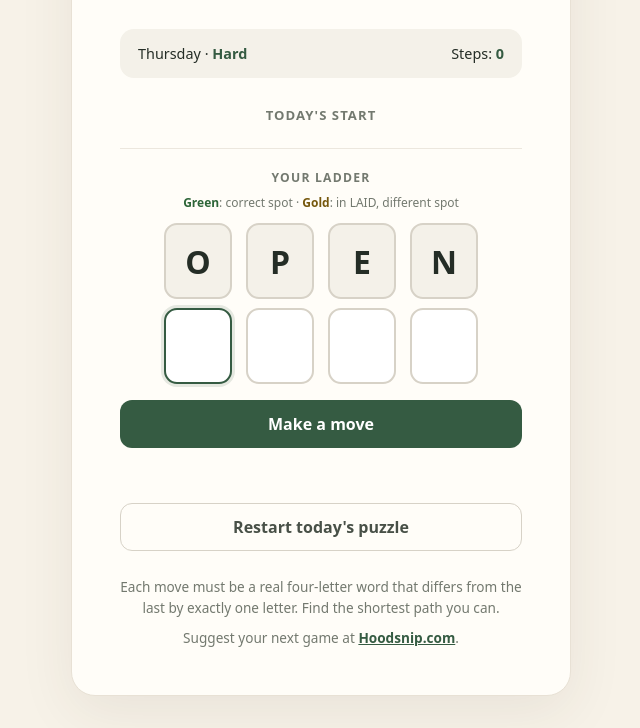
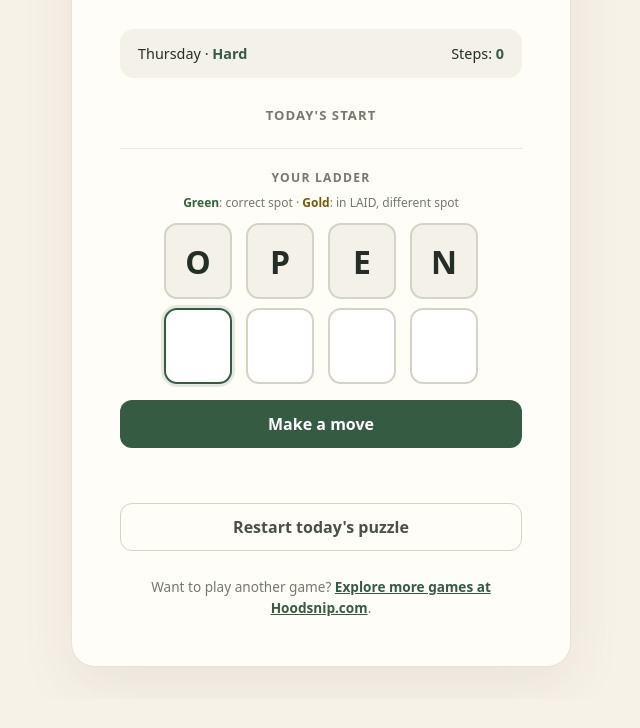
Before and after one commit to tepie/replace_games, a website: page laid.html in a window 1280 px wide. Shown: the part 210-938 px from the top of the page, without its empty margins (319-959 px from the left). After the commit the page ends 909 px from the top, so only its background shows below. Drawn offline with Linux system fonts and the light colour scheme.

Commit message:
Promote other games in footer
Co-authored-by: Copilot <223556219+Copilot@users.noreply.github.com>

```diff
--- a/laid.html
+++ b/laid.html
@@ -344,14 +344,7 @@
       text-align: center;
     }
 
-    .next-game {
-      margin: 10px 0 0;
-      color: var(--muted);
-      font-size: 0.85rem;
-      text-align: center;
-    }
-
-    .next-game a {
+    .instructions a {
       color: var(--green);
       font-weight: 750;
     }
@@ -462,8 +455,7 @@
     </section>
 
     <button class="restart" id="restart-button" type="button">Restart today's puzzle</button>
-    <p class="instructions">Each move must be a real four-letter word that differs from the last by exactly one letter. Find the shortest path you can.</p>
-    <p class="next-game">Suggest your next game at <a href="https://hoodsnip.com" target="_blank" rel="noopener noreferrer">Hoodsnip.com</a>.</p>
+    <p class="instructions">Want to play another game? <a href="https://hoodsnip.com" target="_blank" rel="noopener noreferrer">Explore more games at Hoodsnip.com</a>.</p>
   </main>
 
   <div class="celebration" id="celebration" aria-hidden="true" hidden></div>
```
Also changed, not shown: tests/game.spec.js (+1 -1 lines).
